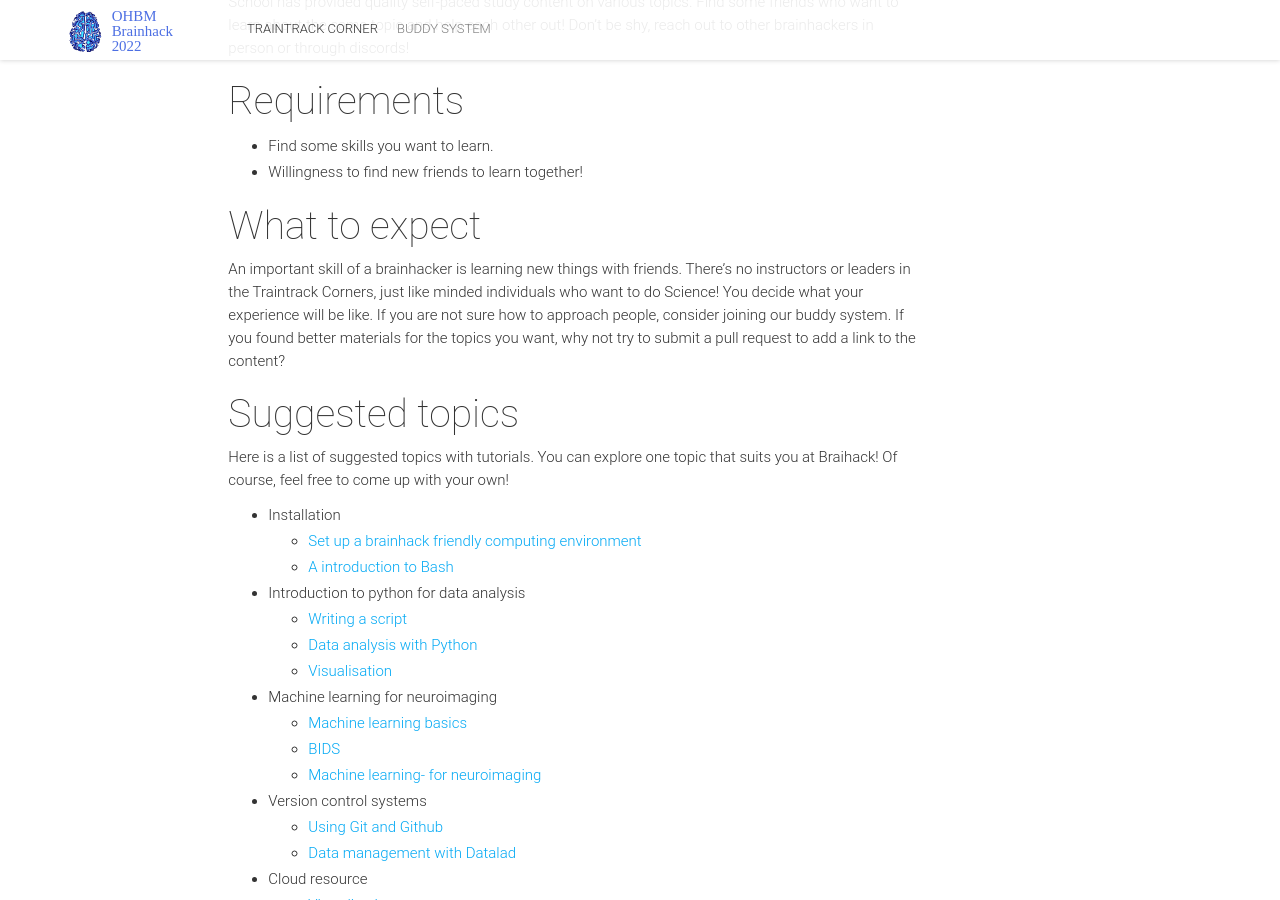
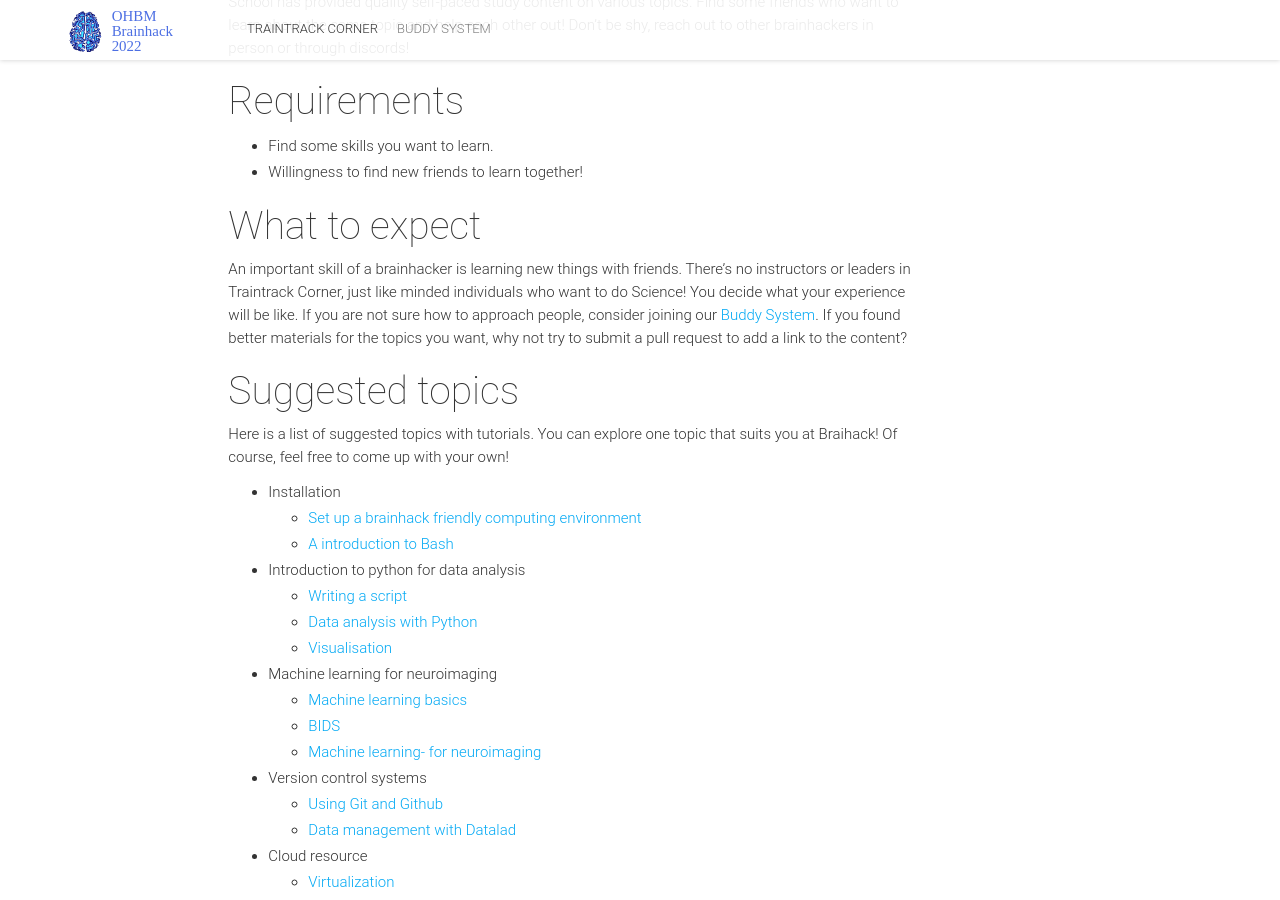
Before and after one commit to ohbm/hackathon2022, a Jekyll site: the page built from traintrack.md, in a window 1280 px wide and 900 px high, scrolled down 555 px. Built offline with Jekyll 4.4.1, drawn with Linux system fonts in a browser that asks for light colours; nearby versions of some CDN libraries.

```diff
--- a/traintrack.md
+++ b/traintrack.md
@@ -22,9 +22,9 @@ Don’t be shy, reach out to other brainhackers in person or through discords!
 ## What to expect
 
 An important skill of a brainhacker is learning new things with friends.
-There’s no instructors or leaders in the Traintrack Corners, just like minded individuals who want to do Science!
+There’s no instructors or leaders in Traintrack Corner, just like minded individuals who want to do Science!
 You decide what your experience will be like.
-If you are not sure how to approach people, consider joining our buddy system.
+If you are not sure how to approach people, consider joining our [Buddy System](/buddy-system/).
 If you found better materials for the topics you want, why not try to submit a pull request to add a link to the content?
 
 ## Suggested topics
```
